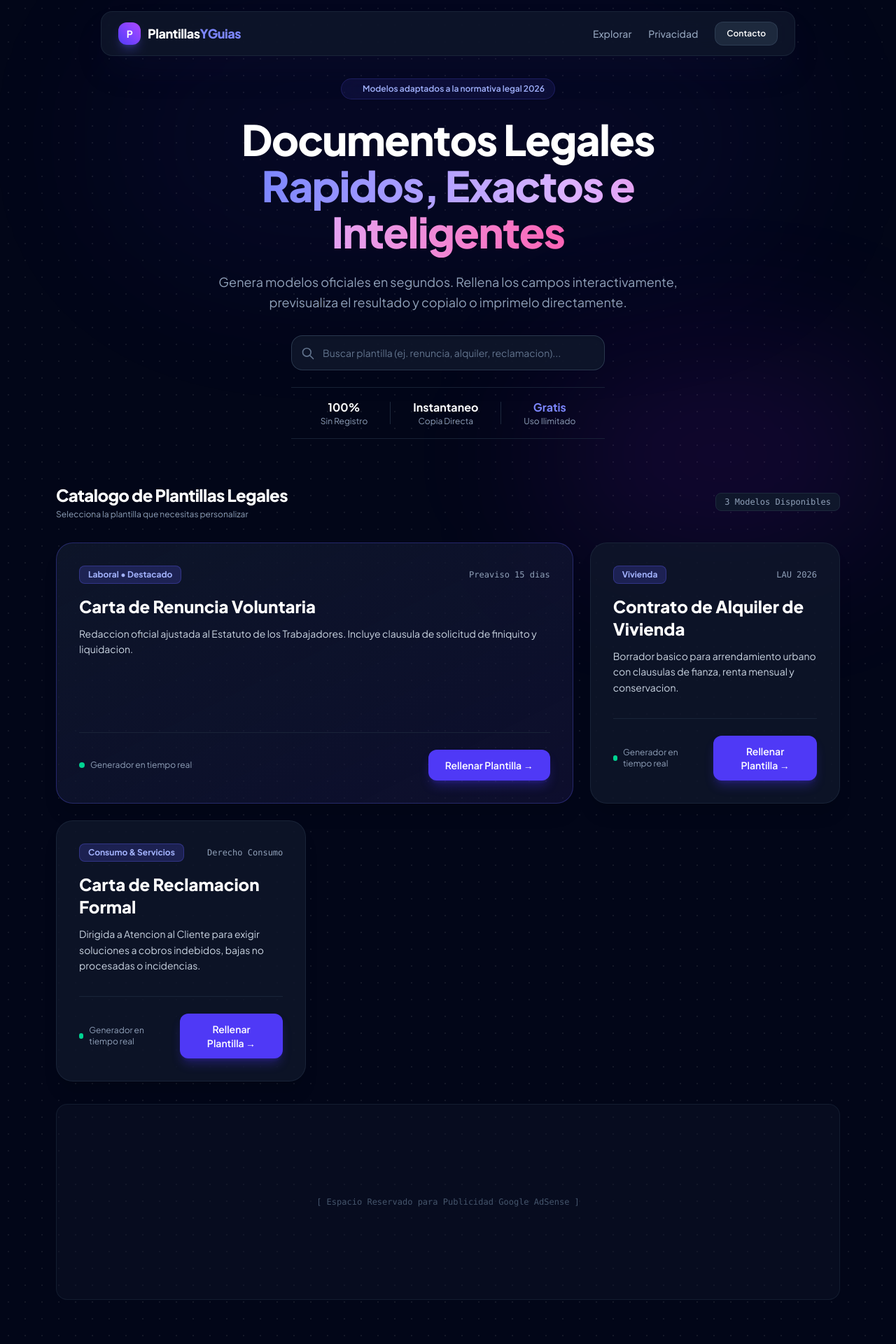
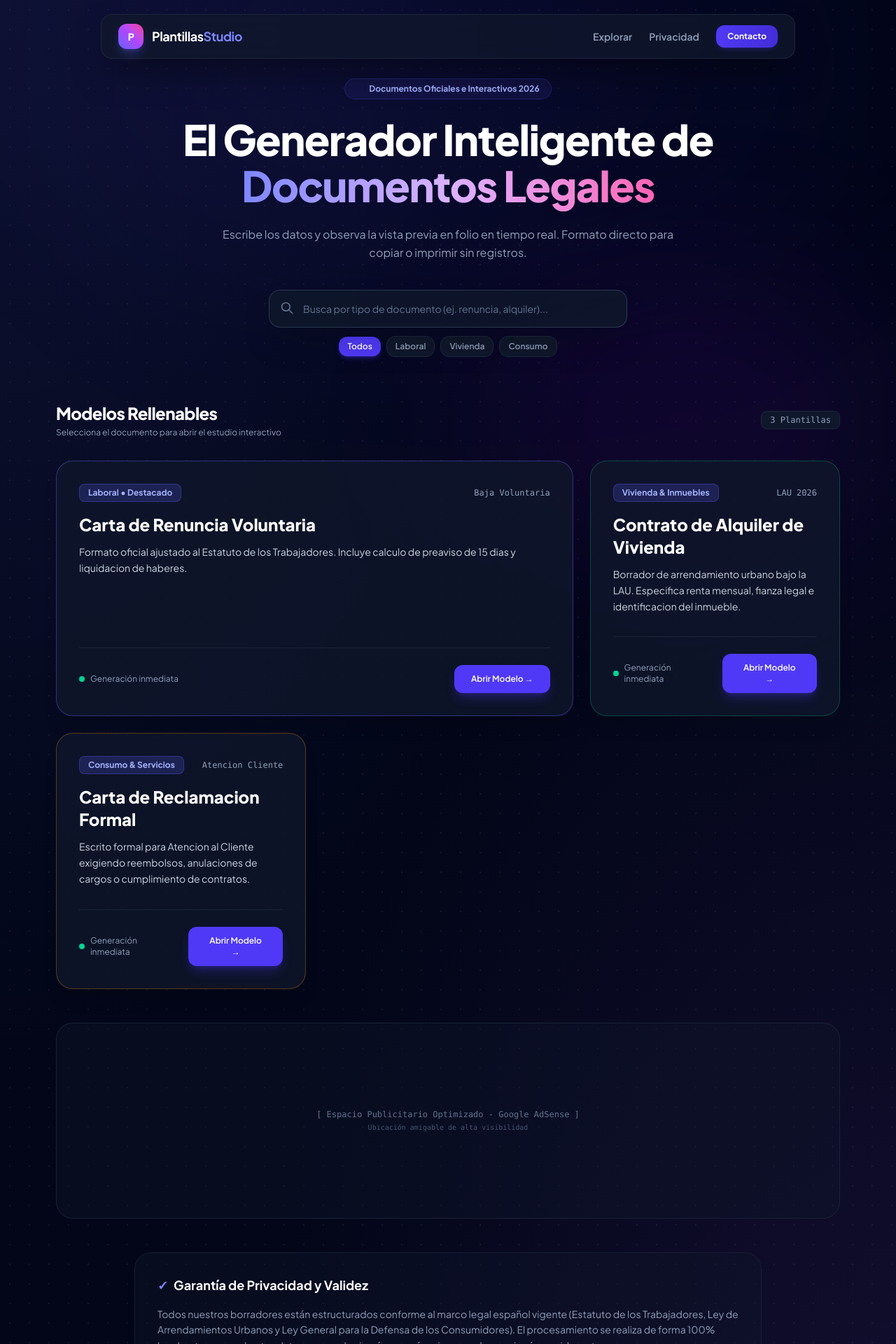
Before and after one commit to logiuserm/calculahoy, a Next.js app: page / in a window 1280 px wide. Shown: the top 1920 px of the page at 70% size. Built offline with nearby package versions, Linux system fonts and the light colour scheme.

Commit message:
rediseño bento paper and glass pro

```diff
--- a/app/globals.css
+++ b/app/globals.css
@@ -6,32 +6,52 @@
   }
   body {
     @apply bg-slate-950 text-slate-100 antialiased font-sans min-h-screen selection:bg-indigo-500 selection:text-white;
-    background-image: radial-gradient(rgba(255, 255, 255, 0.07) 1px, transparent 1px);
-    background-size: 24px 24px;
+    background-image:
+      radial-gradient(at 0% 0%, rgba(99, 102, 241, 0.12) 0px, transparent 50%),
+      radial-gradient(at 100% 100%, rgba(168, 85, 247, 0.1) 0px, transparent 50%),
+      radial-gradient(rgba(255, 255, 255, 0.06) 1px, transparent 1px);
+    background-size: 100% 100%, 100% 100%, 28px 28px;
   }
 }
 
-@keyframes pulseGlow {
-  0%, 100% { opacity: 0.3; }
-  50% { opacity: 0.7; }
+/* Efecto de resplandor animado */
+@keyframes ambientGlow {
+  0%, 100% { opacity: 0.4; transform: scale(1); }
+  50% { opacity: 0.7; transform: scale(1.05); }
 }
 
-.glow-effect {
-  animation: pulseGlow 5s infinite ease-in-out;
+.glow-ambient {
+  animation: ambientGlow 8s infinite ease-in-out;
 }
 
-/* Espacio reservado para contenedores AdSense que evita CLS */
-.adsense-placeholder {
-  min-height: 280px;
-  @apply bg-slate-900/40 border border-slate-800/60 rounded-2xl flex items-center justify-center text-slate-600 text-xs font-mono my-8;
+/* Sombreo para simulación de papel en el visor */
+.paper-shadow {
+  box-shadow:
+    0 20px 25px -5px rgba(0, 0, 0, 0.5),
+    0 8px 10px -6px rgba(0, 0, 0, 0.5),
+    0 0 0 1px rgba(255, 255, 255, 0.1);
 }
 
+/* Espacio publicitario protegido contra saltos de layout (CLS) */
+.adsense-reserved-slot {
+  min-height: 280px;
+  @apply bg-slate-900/40 border border-slate-800/80 rounded-3xl flex flex-col items-center justify-center text-slate-500 text-xs font-mono my-12 transition-all;
+}
+
+/* Optimización para impresión directa del folio */
 @media print {
   body {
     background: white !important;
     color: black !important;
   }
-  header, footer, .no-print {
+  header, footer, nav, button, .no-print {
     display: none !important;
   }
+  .print-area {
+    box-shadow: none !important;
+    border: none !important;
+    padding: 0 !important;
+    color: black !important;
+    background: white !important;
+  }
 }
--- a/app/layout.tsx
+++ b/app/layout.tsx
@@ -8,21 +8,16 @@ const jakarta = Plus_Jakarta_Sans({
 })
 
 export const metadata: Metadata = {
-  title: 'Plantillas y Guias Utiles | Documentos Legales Rellenables 2026',
-  description: 'Generador gratuito de modelos oficiales, contratos de alquiler y cartas de renuncia con previsualizacion en tiempo real.',
-  keywords: ['plantillas legales', 'carta renuncia voluntaria', 'contrato alquiler modelo', 'carta reclamacion', 'modelos pdf'],
-  authors: [{ name: 'PlantillasYGuias' }],
+  title: 'Plantillas & Guias Utiles | Estudio Digital de Documentos Legales',
+  description: 'Crea, personaliza y descarga documentos legales, cartas de renuncia y contratos en tiempo real con tecnologia fluida e intuitiva.',
+  keywords: ['plantillas legales', 'carta renuncia voluntaria', 'contrato alquiler', 'carta reclamacion', 'documentos pdf'],
   openGraph: {
-    title: 'Plantillas y Guias Utiles | Modelos Legales Rellenables',
-    description: 'Genera cartas y contratos legales gratis en segundos.',
+    title: 'Plantillas & Guias Utiles | Documentos Legales Rellenables 2026',
+    description: 'Personalizacion interactiva de contratos y cartas oficiales.',
     url: 'https://plantillas-y-guias-utiles.netlify.app',
     siteName: 'PlantillasYGuias',
     locale: 'es_ES',
     type: 'website',
-  },
-  robots: {
-    index: true,
-    follow: true,
   }
 }
 
@@ -31,16 +26,14 @@ export default function RootLayout({
 }: {
   children: React.ReactNode
 }) {
-  const jsonLd = {
+  const schemaOrg = {
     '@context': 'https://schema.org',
-    '@type': 'WebSite',
-    name: 'PlantillasYGuias',
+    '@type': 'WebApplication',
+    name: 'PlantillasYGuias Studio',
     url: 'https://plantillas-y-guias-utiles.netlify.app',
-    potentialAction: {
-      '@type': 'SearchAction',
-      target: 'https://plantillas-y-guias-utiles.netlify.app/#plantillas',
-      'query-input': 'required name=search_term_string'
-    }
+    applicationCategory: 'BusinessApplication',
+    operatingSystem: 'All',
+    browserRequirements: 'Requires JavaScript'
   }
 
   return (
@@ -48,13 +41,13 @@ export default function RootLayout({
       <head>
         <script
           type="application/ld+json"
-          dangerouslySetInnerHTML={{ __html: JSON.stringify(jsonLd) }}
+          dangerouslySetInnerHTML={{ __html: JSON.stringify(schemaOrg) }}
         />
       </head>
-      <body className={`${jakarta.className} bg-slate-950 text-slate-100 min-h-screen antialiased relative overflow-x-hidden`}>
-        {/* Glow ambient background */}
-        <div className="fixed top-0 left-1/2 -translate-x-1/2 w-[1000px] h-[400px] bg-indigo-600/15 blur-[120px] rounded-full pointer-events-none -z-10 glow-effect" />
-        <div className="fixed bottom-0 right-0 w-[500px] h-[300px] bg-purple-600/10 blur-[100px] rounded-full pointer-events-none -z-10" />
+      <body className={`${jakarta.className} bg-slate-950 text-slate-100 min-h-screen antialiased relative overflow-x-hidden selection:bg-indigo-500 selection:text-white`}>
+        {/* Lucid ambient lights */}
+        <div className="fixed -top-40 left-1/2 -translate-x-1/2 w-[1000px] h-[500px] bg-indigo-600/15 blur-[140px] rounded-full pointer-events-none -z-10 glow-ambient" />
+        <div className="fixed bottom-0 right-0 w-[600px] h-[400px] bg-purple-600/10 blur-[120px] rounded-full pointer-events-none -z-10" />
 
         {children}
       </body>
--- a/app/page.tsx
+++ b/app/page.tsx
@@ -4,67 +4,74 @@ import { useState } from 'react'
 import Link from 'next/link'
 
 export default function Home() {
-  const [busqueda, setBusqueda] = useState('')
+  const [query, setQuery] = useState('')
+  const [categoriaFiltro, setCategoriaFiltro] = useState('todos')
 
   const plantillas = [
     {
       id: 'carta-renuncia',
       titulo: 'Carta de Renuncia Voluntaria',
-      categoria: 'Laboral • Destacado',
-      descripcion: 'Redaccion oficial ajustada al Estatuto de los Trabajadores. Incluye clausula de solicitud de finiquito y liquidacion.',
-      badge: 'Preaviso 15 dias',
+      categoria: 'laboral',
+      etiqueta: 'Laboral • Destacado',
+      descripcion: 'Formato oficial ajustado al Estatuto de los Trabajadores. Incluye calculo de preaviso de 15 dias y liquidacion de haberes.',
+      badge: 'Baja Voluntaria',
       link: '/plantillas/carta-renuncia',
       destacado: true,
-      color: 'indigo'
+      gradiente: 'from-indigo-600/20 to-purple-600/20 border-indigo-500/40'
     },
     {
       id: 'contrato-alquiler',
       titulo: 'Contrato de Alquiler de Vivienda',
-      categoria: 'Vivienda',
-      descripcion: 'Borrador basico para arrendamiento urbano con clausulas de fianza, renta mensual y conservacion.',
+      categoria: 'vivienda',
+      etiqueta: 'Vivienda & Inmuebles',
+      descripcion: 'Borrador de arrendamiento urbano bajo la LAU. Especifica renta mensual, fianza legal e identificacion del inmueble.',
       badge: 'LAU 2026',
       link: '/plantillas/contrato-alquiler',
       destacado: false,
-      color: 'emerald'
+      gradiente: 'from-emerald-600/10 to-teal-600/10 border-emerald-500/30'
     },
     {
       id: 'reclamacion',
       titulo: 'Carta de Reclamacion Formal',
-      categoria: 'Consumo & Servicios',
-      descripcion: 'Dirigida a Atencion al Cliente para exigir soluciones a cobros indebidos, bajas no procesadas o incidencias.',
-      badge: 'Derecho Consumo',
+      categoria: 'consumo',
+      etiqueta: 'Consumo & Servicios',
+      descripcion: 'Escrito formal para Atencion al Cliente exigiendo reembolsos, anulaciones de cargos o cumplimiento de contratos.',
+      badge: 'Atencion Cliente',
       link: '/plantillas/reclamacion',
       destacado: false,
-      color: 'amber'
+      gradiente: 'from-amber-600/10 to-orange-600/10 border-amber-500/30'
     }
   ]
 
-  const plantillasFiltradas = plantillas.filter(p =>
-    p.titulo.toLowerCase().includes(busqueda.toLowerCase()) ||
-    p.categoria.toLowerCase().includes(busqueda.toLowerCase())
-  )
+  const filtradas = plantillas.filter(item => {
+    const coincideTexto = item.titulo.toLowerCase().includes(query.toLowerCase()) ||
+                          item.descripcion.toLowerCase().includes(query.toLowerCase())
+    const coincideCategoria = categoriaFiltro === 'todos' || item.categoria === categoriaFiltro
+    return coincideTexto && coincideCategoria
+  })
 
   return (
     <div className="min-h-screen flex flex-col justify-between">
-      {/* Navegacion Flotante con Glassmorphism */}
-      <header className="sticky top-4 z-50 max-w-5xl mx-auto px-4 w-full">
-        <div className="bg-slate-900/80 backdrop-blur-xl border border-slate-800/80 rounded-2xl px-6 h-16 flex items-center justify-between shadow-2xl shadow-indigo-950/20">
-          <Link href="/" className="font-extrabold text-lg text-white tracking-tight flex items-center gap-2.5 group">
-            <span className="bg-gradient-to-tr from-indigo-600 to-purple-500 text-white w-8 h-8 rounded-xl flex items-center justify-center text-sm font-bold shadow-lg shadow-indigo-500/30 group-hover:scale-105 transition-transform">
+      {/* Navegacion Flotante Neomórfica */}
+      <header className="sticky top-5 z-50 max-w-5xl mx-auto px-4 w-full">
+        <div className="bg-slate-900/80 backdrop-blur-2xl border border-slate-800/90 rounded-2xl px-6 h-16 flex items-center justify-between shadow-2xl shadow-black/50">
+          <Link href="/" className="font-extrabold text-lg text-white tracking-tight flex items-center gap-3 group">
+            <span className="bg-gradient-to-tr from-indigo-500 via-purple-500 to-pink-500 text-white w-9 h-9 rounded-xl flex items-center justify-center text-sm font-black shadow-lg shadow-indigo-500/30 group-hover:scale-105 transition-transform duration-300">
               P
             </span>
-            <span>Plantillas<span className="text-indigo-400">YGuias</span></span>
+            <span className="text-white font-bold">Plantillas<span className="text-indigo-400">Studio</span></span>
           </Link>
-          <nav className="flex items-center gap-6 text-sm font-medium text-slate-400">
-            <Link href="#plantillas" className="hover:text-white transition-colors">
+
+          <nav className="flex items-center gap-6 text-xs sm:text-sm font-semibold text-slate-400">
+            <Link href="#explorar" className="hover:text-white transition-colors hidden sm:block">
               Explorar
             </Link>
-            <Link href="/politica-de-privacidad" className="hover:text-white transition-colors hidden sm:inline-block">
+            <Link href="/politica-de-privacidad" className="hover:text-white transition-colors hidden md:block">
               Privacidad
             </Link>
             <Link
               href="/contacto"
-              className="px-4 py-2 bg-slate-800 hover:bg-slate-700 border border-slate-700/80 text-white text-xs font-semibold rounded-xl transition-all hover:scale-105 active:scale-95"
+              className="px-4 py-2 bg-gradient-to-r from-indigo-600 to-indigo-700 hover:from-indigo-500 hover:to-indigo-600 text-white text-xs font-bold rounded-xl transition-all shadow-md shadow-indigo-600/20 active:scale-95"
             >
               Contacto
             </Link>
@@ -73,107 +80,106 @@ export default function Home() {
       </header>
 
       {/* Hero Section */}
-      <main className="mb-auto max-w-6xl mx-auto px-4 pt-12 pb-12 w-full">
+      <main className="mb-auto max-w-6xl mx-auto px-4 pt-12 pb-16 w-full">
         <section className="text-center max-w-3xl mx-auto space-y-6">
-          <div className="inline-flex items-center gap-2 px-3.5 py-1.5 bg-indigo-500/10 border border-indigo-500/20 rounded-full text-indigo-300 text-xs font-semibold backdrop-blur-md">
+          <div className="inline-flex items-center gap-2.5 px-4 py-1.5 bg-indigo-500/10 border border-indigo-500/20 rounded-full text-indigo-300 text-xs font-bold backdrop-blur-md">
             <span className="w-2 h-2 rounded-full bg-indigo-400 animate-ping" />
-            Modelos adaptados a la normativa legal 2026
+            Documentos Oficiales e Interactivos 2026
           </div>
 
-          <h1 className="text-4xl sm:text-6xl font-extrabold tracking-tight text-white leading-[1.1]">
-            Documentos Legales <br />
+          <h1 className="text-4xl sm:text-6xl font-black tracking-tight text-white leading-[1.1]">
+            El Generador Inteligente de <br />
             <span className="bg-gradient-to-r from-indigo-400 via-purple-300 to-pink-400 bg-clip-text text-transparent">
-              Rapidos, Exactos e Inteligentes
+              Documentos Legales
             </span>
           </h1>
 
-          <p className="text-slate-400 text-base sm:text-lg leading-relaxed max-w-2xl mx-auto">
-            Genera modelos oficiales en segundos. Rellena los campos interactivamente, previsualiza el resultado y copialo o imprimelo directamente.
+          <p className="text-slate-400 text-sm sm:text-base leading-relaxed max-w-2xl mx-auto font-normal">
+            Escribe los datos y observa la vista previa en folio en tiempo real. Formato directo para copiar o imprimir sin registros.
           </p>
 
-          {/* Buscador Interactivo */}
-          <div className="pt-2 max-w-md mx-auto">
+          {/* Buscador Dinámico e Interactivo */}
+          <div className="pt-4 max-w-lg mx-auto space-y-3">
             <div className="relative">
               <input
                 type="text"
-                placeholder="Buscar plantilla (ej. renuncia, alquiler, reclamacion)..."
-                value={busqueda}
-                onChange={(e) => setBusqueda(e.target.value)}
-                className="w-full bg-slate-900/90 border border-slate-700/80 rounded-2xl px-5 py-3.5 pl-11 text-sm text-white placeholder-slate-500 focus:outline-none focus:border-indigo-500 focus:ring-2 focus:ring-indigo-500/20 transition-all shadow-inner"
+                placeholder="Busca por tipo de documento (ej. renuncia, alquiler)..."
+                value={query}
+                onChange={(e) => setQuery(e.target.value)}
+                className="w-full bg-slate-900/90 border border-slate-700/80 rounded-2xl px-5 py-4 pl-12 text-sm text-white placeholder-slate-500 focus:outline-none focus:border-indigo-500 focus:ring-2 focus:ring-indigo-500/30 transition-all shadow-2xl"
               />
-              <svg className="w-5 h-5 text-slate-500 absolute left-3.5 top-4" fill="none" stroke="currentColor" viewBox="0 0 24 24">
+              <svg className="w-5 h-5 text-slate-500 absolute left-4 top-4" fill="none" stroke="currentColor" viewBox="0 0 24 24">
                 <path strokeLinecap="round" strokeLinejoin="round" strokeWidth={2} d="M21 21l-6-6m2-5a7 7 0 11-14 0 7 7 0 0114 0z" />
               </svg>
             </div>
-          </div>
 
-          {/* Metrics Widget */}
-          <div className="pt-4 flex items-center justify-center gap-8 text-xs text-slate-400 border-y border-slate-800/80 py-4 max-w-md mx-auto">
-            <div className="flex flex-col items-center">
-              <span className="text-white font-bold text-base">100%</span>
-              <span>Sin Registro</span>
-            </div>
-            <div className="h-8 w-px bg-slate-800" />
-            <div className="flex flex-col items-center">
-              <span className="text-white font-bold text-base">Instantaneo</span>
-              <span>Copia Directa</span>
-            </div>
-            <div className="h-8 w-px bg-slate-800" />
-            <div className="flex flex-col items-center">
-              <span className="text-indigo-400 font-bold text-base">Gratis</span>
-              <span>Uso Ilimitado</span>
+            {/* Categorías / Filtros rápidos */}
+            <div className="flex items-center justify-center gap-2 flex-wrap text-xs">
+              {['todos', 'laboral', 'vivienda', 'consumo'].map((cat) => (
+                <button
+                  key={cat}
+                  onClick={() => setCategoriaFiltro(cat)}
+                  className={`px-3 py-1.5 rounded-xl capitalize font-semibold transition-all ${
+                    categoriaFiltro === cat
+                      ? 'bg-indigo-600 text-white shadow-md shadow-indigo-600/30'
+                      : 'bg-slate-900 text-slate-400 border border-slate-800 hover:text-white'
+                  }`}
+                >
+                  {cat}
+                </button>
+              ))}
             </div>
           </div>
         </section>
 
         {/* BENTO GRID DE PLANTILLAS */}
-        <section id="plantillas" className="pt-16">
+        <section id="explorar" className="pt-16">
           <div className="flex items-center justify-between mb-8">
             <div>
               <h2 className="text-2xl font-extrabold text-white tracking-tight">
-                Catalogo de Plantillas Legales
+                Modelos Rellenables
               </h2>
-              <p className="text-slate-400 text-xs mt-1">Selecciona la plantilla que necesitas personalizar</p>
+              <p className="text-slate-400 text-xs mt-1">Selecciona el documento para abrir el estudio interactivo</p>
             </div>
             <span className="text-xs px-3 py-1 bg-slate-900 border border-slate-800 rounded-lg text-slate-400 font-mono">
-              {plantillasFiltradas.length} Modelos Disponibles
+              {filtradas.length} Plantillas
             </span>
           </div>
 
           <div className="grid md:grid-cols-3 gap-6">
-            {plantillasFiltradas.map((item) => (
+            {filtradas.map((p) => (
               <div
-                key={item.id}
-                className={`${item.destacado ? 'md:col-span-2 bg-gradient-to-br from-slate-900/90 to-indigo-950/40 border-indigo-500/30 hover:border-indigo-500/60' : 'bg-slate-900/80 border-slate-800/80 hover:border-slate-700'} border rounded-3xl p-6 sm:p-8 relative overflow-hidden group transition-all duration-300 shadow-xl flex flex-col justify-between`}
+                key={p.id}
+                className={`${p.destacado ? 'md:col-span-2' : ''} bg-slate-900/80 border ${p.gradiente} rounded-3xl p-6 sm:p-8 relative overflow-hidden group hover:border-indigo-500/60 transition-all duration-300 shadow-xl flex flex-col justify-between`}
               >
                 <div>
                   <div className="flex items-center justify-between mb-4">
                     <span className="text-xs font-bold px-3 py-1 bg-indigo-500/20 border border-indigo-500/30 text-indigo-300 rounded-lg">
-                      {item.categoria}
+                      {p.etiqueta}
                     </span>
-                    <span className="text-xs text-slate-400 font-mono">{item.badge}</span>
+                    <span className="text-xs text-slate-400 font-mono">{p.badge}</span>
                   </div>
 
                   <h3 className="text-2xl font-extrabold text-white group-hover:text-indigo-300 transition-colors">
-                    {item.titulo}
+                    {p.titulo}
                   </h3>
 
                   <p className="text-slate-300 text-sm mt-3 leading-relaxed">
-                    {item.descripcion}
+                    {p.descripcion}
                   </p>
                 </div>
 
                 <div className="mt-8 flex flex-col sm:flex-row items-center justify-between gap-4 border-t border-slate-800/80 pt-6">
                   <div className="flex items-center gap-2 text-xs text-slate-400">
                     <span className="w-2 h-2 rounded-full bg-emerald-400" />
-                    Generador en tiempo real
+                    Generación inmediata
                   </div>
 
                   <Link
-                    href={item.link}
-                    className="w-full sm:w-auto px-6 py-3 bg-indigo-600 hover:bg-indigo-500 text-white font-semibold text-sm rounded-xl transition-all shadow-lg shadow-indigo-600/30 hover:scale-[1.02] active:scale-95 text-center flex items-center justify-center gap-2"
+                    href={p.link}
+                    className="w-full sm:w-auto px-6 py-3 bg-indigo-600 hover:bg-indigo-500 text-white font-semibold text-xs rounded-xl transition-all shadow-lg shadow-indigo-600/30 hover:scale-[1.02] active:scale-95 text-center flex items-center justify-center gap-2"
                   >
-                    Rellenar Plantilla &rarr;
+                    Abrir Modelo &rarr;
                   </Link>
                 </div>
               </div>
@@ -181,30 +187,33 @@ export default function Home() {
           </div>
         </section>
 
-        {/* Bloque Contenedor Preparado para Anuncio AdSense (Sin CLS) */}
-        <div className="adsense-placeholder no-print">
-          <span>[ Espacio Reservado para Publicidad Google AdSense ]</span>
+        {/* Espacio Publicitario Reservado para AdSense (Sin CLS) */}
+        <div className="adsense-reserved-slot no-print">
+          <span>[ Espacio Publicitario Optimizado - Google AdSense ]</span>
+          <span className="text-[10px] text-slate-600 mt-1">Ubicación amigable de alta visibilidad</span>
         </div>
 
-        {/* Guia Informativa SEO en Portada */}
-        <section className="mt-16 bg-slate-900/40 border border-slate-800/60 rounded-3xl p-8 max-w-4xl mx-auto space-y-6">
-          <h3 className="text-xl font-bold text-white">¿Como funcionan nuestras plantillas legales rellenables?</h3>
-          <p className="text-slate-400 text-sm leading-relaxed">
-            Nuestra plataforma ofrece un sistema rapido y seguro para la redaccion de documentos administrativos y contratos. Al completar los formularios interactivos, el texto del documento se actualiza instantaneamente en pantalla. Ningun dato introducido se almacena en servidores externos, garantizando la maxima privacidad conforme al RGPD.
+        {/* Sección Informativa E-E-A-T (SEO) */}
+        <section className="mt-12 bg-slate-900/40 border border-slate-800/60 rounded-3xl p-8 max-w-4xl mx-auto space-y-4">
+          <h3 className="text-lg font-bold text-white flex items-center gap-2">
+            <span className="text-indigo-400">✓</span> Garantía de Privacidad y Validez
+          </h3>
+          <p className="text-slate-400 text-xs sm:text-sm leading-relaxed">
+            Todos nuestros borradores están estructurados conforme al marco legal español vigente (Estatuto de los Trabajadores, Ley de Arrendamientos Urbanos y Ley General para la Defensa de los Consumidores). El procesamiento se realiza de forma 100% local en tu navegador: tus datos personales jamás se envían ni se guardan en ningún servidor externo.
           </p>
         </section>
       </main>
 
-      {/* Pie de Pagina */}
-      <footer className="border-t border-slate-900 bg-slate-950/80 py-10 mt-20">
+      {/* Pie de Página */}
+      <footer className="border-t border-slate-900 bg-slate-950/90 py-10">
         <div className="max-w-6xl mx-auto px-4 flex flex-col sm:flex-row justify-between items-center gap-6 text-xs text-slate-500">
           <div className="flex items-center gap-2">
             <span className="w-2 h-2 rounded-full bg-indigo-500" />
-            <p>© 2026 PlantillasYGuias. Todos los derechos reservados.</p>
+            <p>© 2026 PlantillasYGuias Studio. Todos los derechos reservados.</p>
           </div>
           <div className="flex items-center gap-6 font-medium">
-            <Link href="/politica-de-privacidad" className="hover:text-slate-300 transition-colors">Politica de Privacidad</Link>
-            <Link href="/politica-de-cookies" className="hover:text-slate-300 transition-colors">Politica de Cookies</Link>
+            <Link href="/politica-de-privacidad" className="hover:text-slate-300 transition-colors">Privacidad</Link>
+            <Link href="/politica-de-cookies" className="hover:text-slate-300 transition-colors">Cookies</Link>
             <Link href="/contacto" className="hover:text-slate-300 transition-colors">Contacto</Link>
           </div>
         </div>
```
